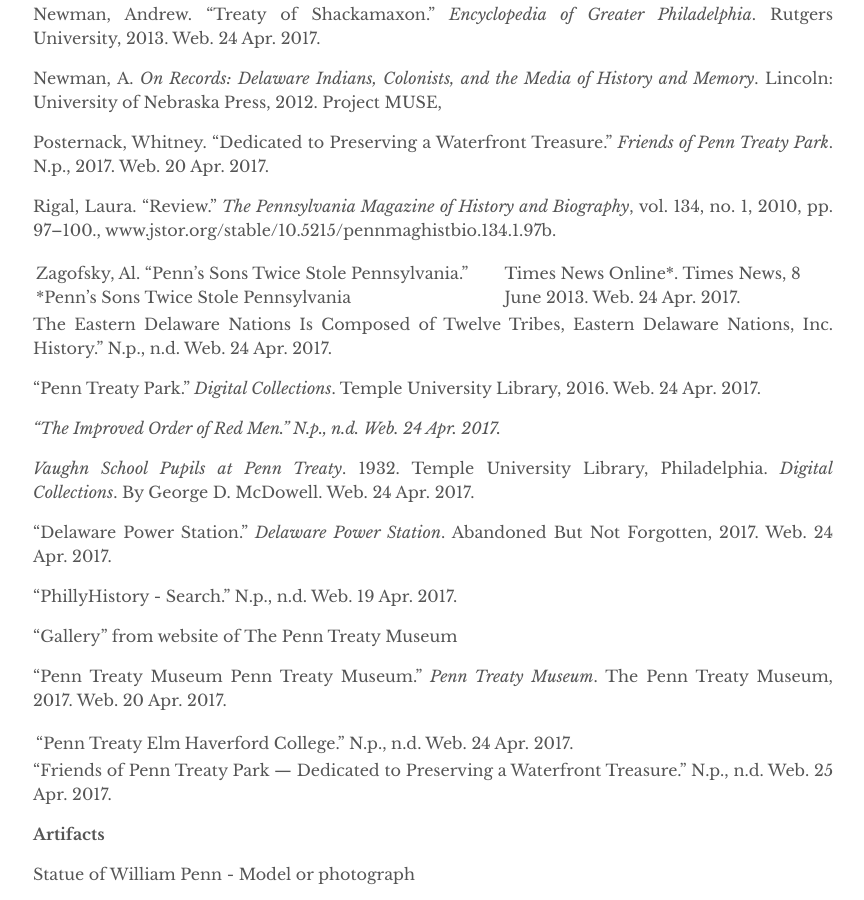
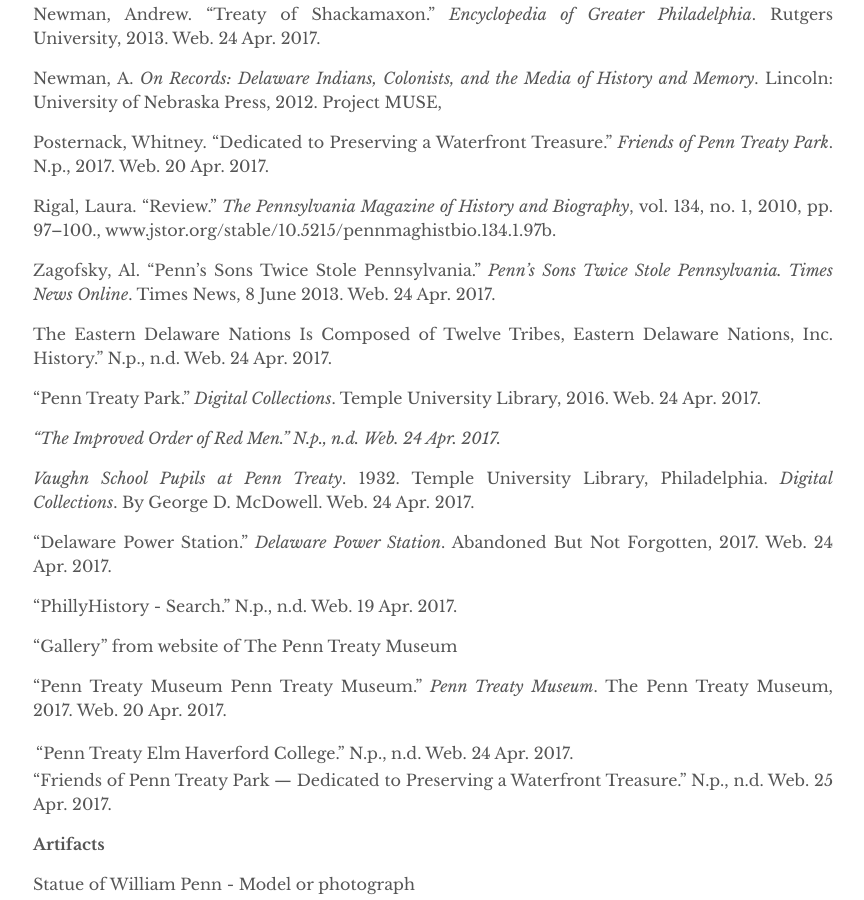
Before and after one commit to mzarafon/penn-treaty-elm, a Jekyll site: the page built from _posts/2015-04-25-Where-is-the-Penn-Treaty-Park?.md, in a window 1280 px wide and 900 px high, scrolled down 1677 px. Shown: the whole window, without its empty margins (207-1071 px from the left). Built offline with Jekyll 4.4.1, drawn with Linux system fonts in a browser that asks for light colours.

```diff
--- a/_posts/2015-04-25-Where-is-the-Penn-Treaty-Park?.md
+++ b/_posts/2015-04-25-Where-is-the-Penn-Treaty-Park?.md
@@ -32,7 +32,7 @@ Posternack, Whitney. "Dedicated to Preserving a Waterfront Treasure." *Friends o
 
 Rigal, Laura. “Review.” *The Pennsylvania Magazine of History and Biography*, vol. 134, no. 1, 2010, pp. 97–100., www.jstor.org/stable/10.5215/pennmaghistbio.134.1.97b.
 
-Zagofsky, Al. "Penn's Sons Twice Stole Pennsylvania." *Penn's Sons Twice Stole Pennsylvania | Times News Online*. Times News, 8 June 2013. Web. 24 Apr. 2017.
+Zagofsky, Al. "Penn's Sons Twice Stole Pennsylvania." *Penn's Sons Twice Stole Pennsylvania. Times News Online*. Times News, 8 June 2013. Web. 24 Apr. 2017.
 
 The Eastern Delaware Nations Is Composed of Twelve Tribes, Eastern Delaware Nations, Inc. History.” N.p., n.d. Web. 24 Apr. 2017.
 
```
